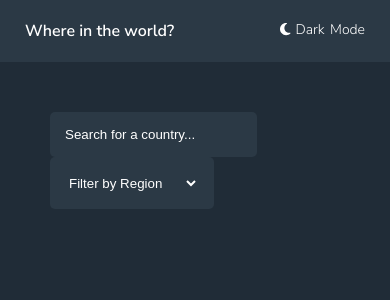
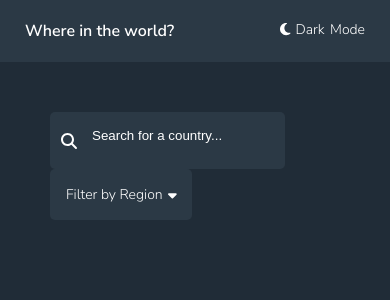
Before and after one commit to Marin303/rest-countries-react, a React (Create React App) app: page / in a window 390 px wide. Shown: the top 300 px of the page. Built offline with nearby package versions, Linux system fonts and the light colour scheme.

Commit message:
dropdown diffrent solution

```diff
--- a/src/App.css
+++ b/src/App.css
@@ -46,32 +46,76 @@ header>div {
   justify-content: space-between;
 }
 
-input {
+.inputIconWrapper {
+  display: flex;
+  align-items: center;
   min-width: 40%;
-  padding: 15px;
-  /* margin-bottom: 10px; */
   background-color: hsl(209, 23%, 22%);
   color: hsl(0, 0%, 100%);
+  border-radius: 5px;
+  border: 1px solid transparent;
+  padding-left: 10px;
+}
+
+input {
+  color: hsl(0, 0%, 100%);
+  border: none;
   outline: none;
-  border: none;
-  border-radius: 5px;
+  width: 90%;
+  padding: 15px;
+  background-color: hsl(209, 23%, 22%);
 }
 
 input::placeholder {
   color: white;
 }
 
-form {
-  padding: 15px;
-  border-radius: 5px;
-  background-color: hsl(209, 23%, 22%);
-
-  color: white;
+.inputIconWrapper:hover {
+  border: 1px solid white;
 }
 
-select {
-  background-color: inherit;
-  border: none;
-  color: inherit;
-  padding-right: 20px;
+.select {
+  position: relative;
+  color: white;
+  border-radius: 5px;
+  padding: 15px;
+  border: 1px solid transparent;
+  background-color: hsl(209, 23%, 22%);
+  font-size: 14px;
+  display: inline-flex;
+  align-items: center;
+  cursor: pointer;
 }
+
+.caretDown {
+  margin-left: 5px;
+}
+
+.dropdown {
+  position: absolute;
+  top: 100%;
+  left: 0;
+  display: none;
+  background-color: hsl(209, 23%, 22%);
+  border-radius: 5px;
+  padding: 10px;
+  min-width: 100%;
+  z-index: 1;
+}
+
+.select:hover .dropdown {
+  display: block;
+}
+
+.dropdown a {
+  display: block;
+  color: white;
+  text-decoration: none;
+  padding: 5px 10px;
+}
+
+@media only screen and (max-width: 480px) {
+  input {
+    margin-bottom: 10px;
+  }
+}
--- a/src/Components/Main.jsx
+++ b/src/Components/Main.jsx
@@ -1,22 +1,26 @@
 import React from "react";
+import { FontAwesomeIcon } from "@fortawesome/react-fontawesome";
+import { faMagnifyingGlass, faCaretDown } from "@fortawesome/free-solid-svg-icons";
 
 const Main = () => {
   return (
     <div className="containerBody">
       <div className="inputFormWrapper">
-        <input type="text" placeholder="Search for a country..." />
-        <form>
-          <select name="region" id="region" defaultValue="default">
-            <option value="default" disabled hidden>
-              Filter by Region
-            </option>
-            <option value="Africa">Africa</option>
-            <option value="America">America</option>
-            <option value="Asia">Asia</option>
-            <option value="Europe">Europe</option>
-            <option value="Oceania">Oceania</option>
-          </select>
-        </form>
+        <div className="inputIconWrapper">
+          <FontAwesomeIcon icon={faMagnifyingGlass} />
+          <input type="text" placeholder="Search for a country..." />
+        </div>
+        <div className="select">
+          Filter by Region
+          <FontAwesomeIcon icon={faCaretDown} className="caretDown" />
+          <div className="dropdown">
+            <a href="#">Africa</a>
+            <a href="#">America</a>
+            <a href="#">Asia</a>
+            <a href="#">Europe</a>
+            <a href="#">Oceania</a>
+          </div>
+        </div>
       </div>
     </div>
   );
```
